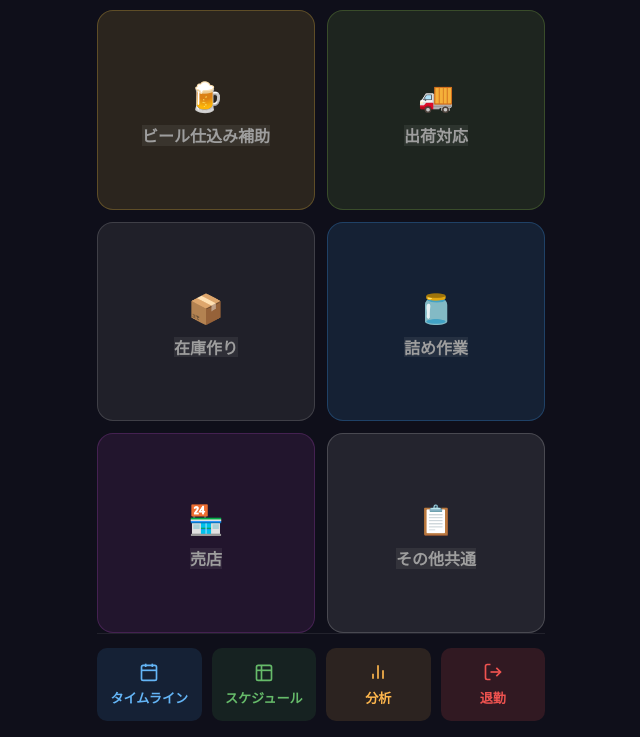
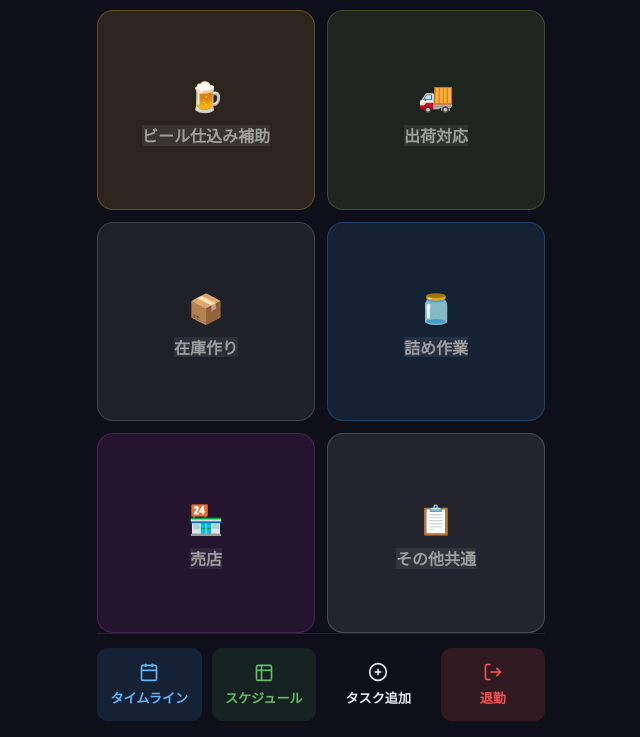
Before and after one commit to 55hkdrums/rewery-daily-report, a website: page public/index.html in a window 1280 px wide. Shown: the part 63-800 px from the top of the page, without its empty margins (319-959 px from the left). Drawn offline with Linux system fonts and the light colour scheme; no server answers.

```diff
--- a/public/index.html
+++ b/public/index.html
@@ -62,9 +62,9 @@
           <svg width="20" height="20" viewBox="0 0 24 24" fill="none" stroke="currentColor" stroke-width="2"><rect x="3" y="4" width="18" height="18" rx="2" ry="2"></rect><line x1="3" y1="10" x2="21" y2="10"></line><line x1="9" y1="4" x2="9" y2="22"></line></svg>
           スケジュール
         </button>
-        <button id="btn-dashboard" class="action-btn dashboard-btn">
-          <svg width="20" height="20" viewBox="0 0 24 24" fill="none" stroke="currentColor" stroke-width="2"><line x1="18" y1="20" x2="18" y2="10"></line><line x1="12" y1="20" x2="12" y2="4"></line><line x1="6" y1="20" x2="6" y2="14"></line></svg>
-          分析
+        <button id="btn-add-task-bottom" class="action-btn task-add-action-btn">
+          <svg width="20" height="20" viewBox="0 0 24 24" fill="none" stroke="currentColor" stroke-width="2"><circle cx="12" cy="12" r="10"></circle><line x1="12" y1="8" x2="12" y2="16"></line><line x1="8" y1="12" x2="16" y2="12"></line></svg>
+          タスク追加
         </button>
         <button id="btn-end-work" class="action-btn end-work-btn">
           <svg width="20" height="20" viewBox="0 0 24 24" fill="none" stroke="currentColor" stroke-width="2"><path d="M9 21H5a2 2 0 0 1-2-2V5a2 2 0 0 1 2-2h4"></path><polyline points="16 17 21 12 16 7"></polyline><line x1="21" y1="12" x2="9" y2="12"></line></svg>
```
